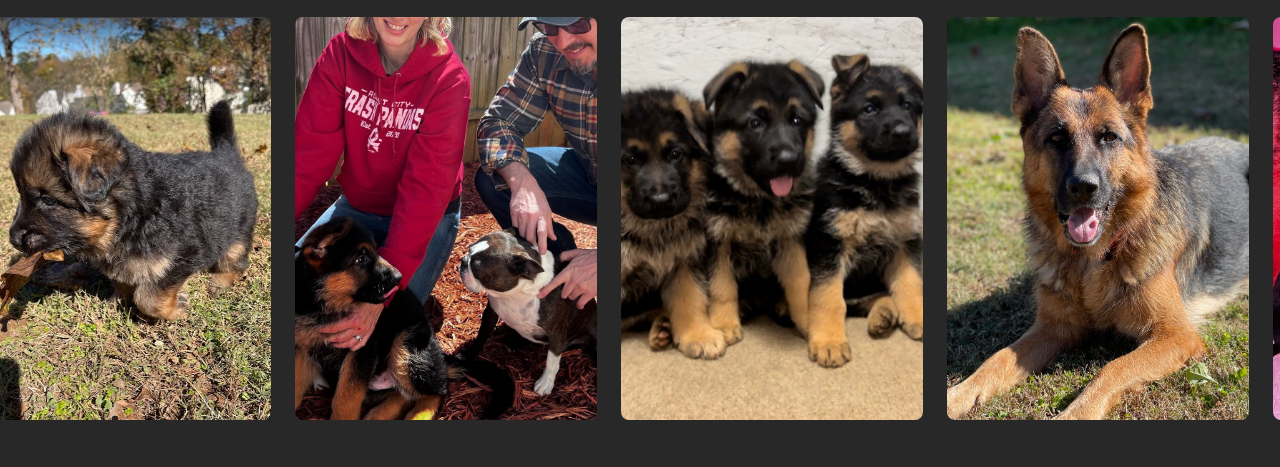
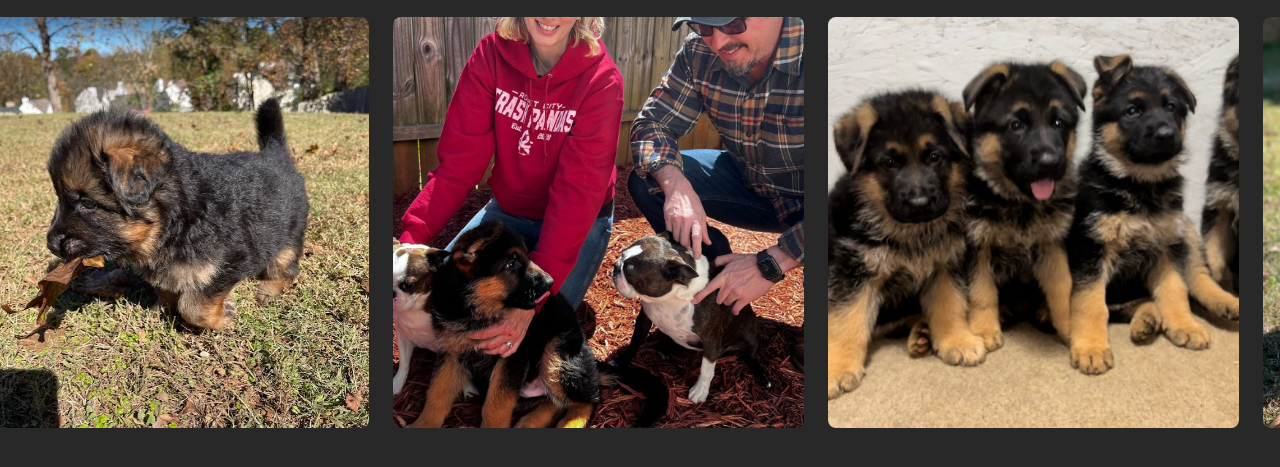
Before and after one commit to danielpopovici745/siegerBreeding, a plain HTML site: page index.html in a window 1280 px wide. Shown: the part 183-650 px from the top of the page. Drawn offline with Linux system fonts and the light colour scheme.

Commit message:
edited how many pictures show on slider

```diff
--- a/script.js
+++ b/script.js
@@ -1,7 +1,7 @@
 const imageWrapper = document.querySelector('.imageWrapper')
 const imageItems = document.querySelectorAll('.imageWrapper > *')
 const imageLength = imageItems.length
-const perView = 4
+const perView = 3
 let totalScroll = 0
 const delay = 5000
 
--- a/style.css
+++ b/style.css
@@ -63,6 +63,7 @@ button{
 
 /* Image Slider */
 .imageContainer {
+    display: flex;
     overflow-x: hidden;
     max-width: 100%;
     padding-top: 20px;
@@ -77,7 +78,7 @@ button{
     transition: .3s;
 }
 .imageWrapper * {
-    aspect-ratio: 3/4;
+    aspect-ratio: 1;
 }
 .imageWrapper div img {
     width: 100%;
```
